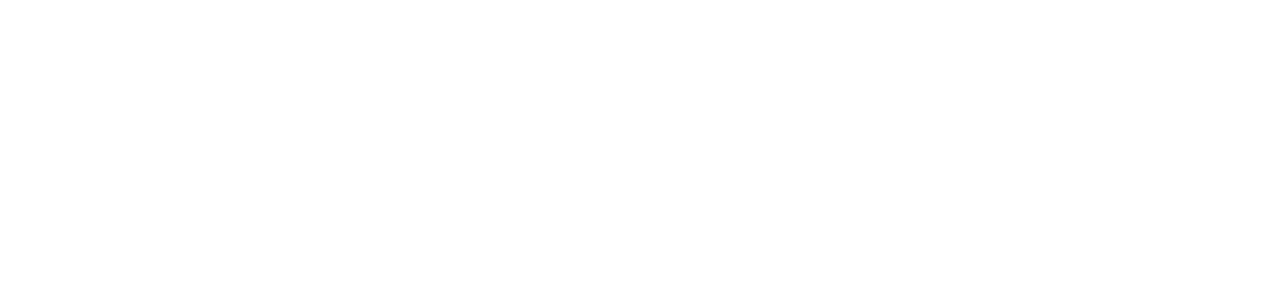
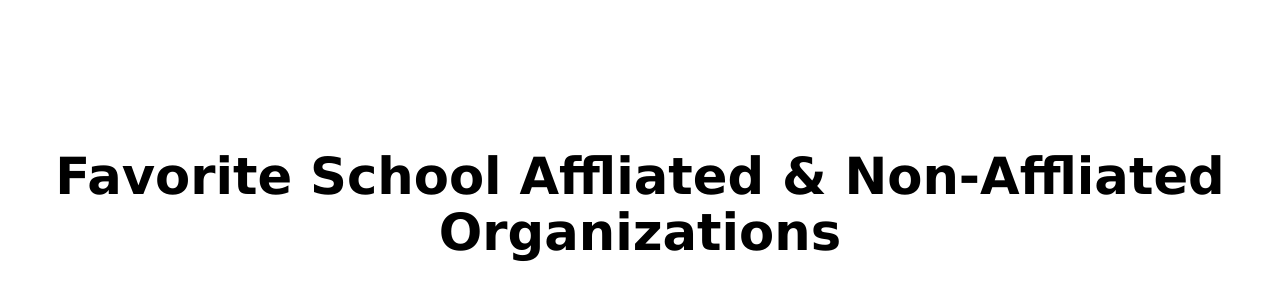
Before and after one commit to prdcr-gem/CommunityBoard, a React (Vite) app: page / in a window 1280 px wide. Shown: the part 196-496 px from the top of the page. Built offline with nearby package versions, Linux system fonts and the light colour scheme.

Commit message:
Added a component school orgs

```diff
--- a/src/App.css
+++ b/src/App.css
@@ -13,5 +13,7 @@
 body{
   margin: 0;
   display: flex;
+  text-align: center;
+  place-items: center;
 
 }
--- a/src/App.jsx
+++ b/src/App.jsx
@@ -4,6 +4,7 @@ const App = () =>{
 
   return(
     <div className="App">
+      <h1> Favorite School Affliated & Non-Affliated Organizations</h1>
 
     </div>
   )
```
Also changed, not shown: src/components/SchoolOrgs.jsx (added, +12 -0 lines).
